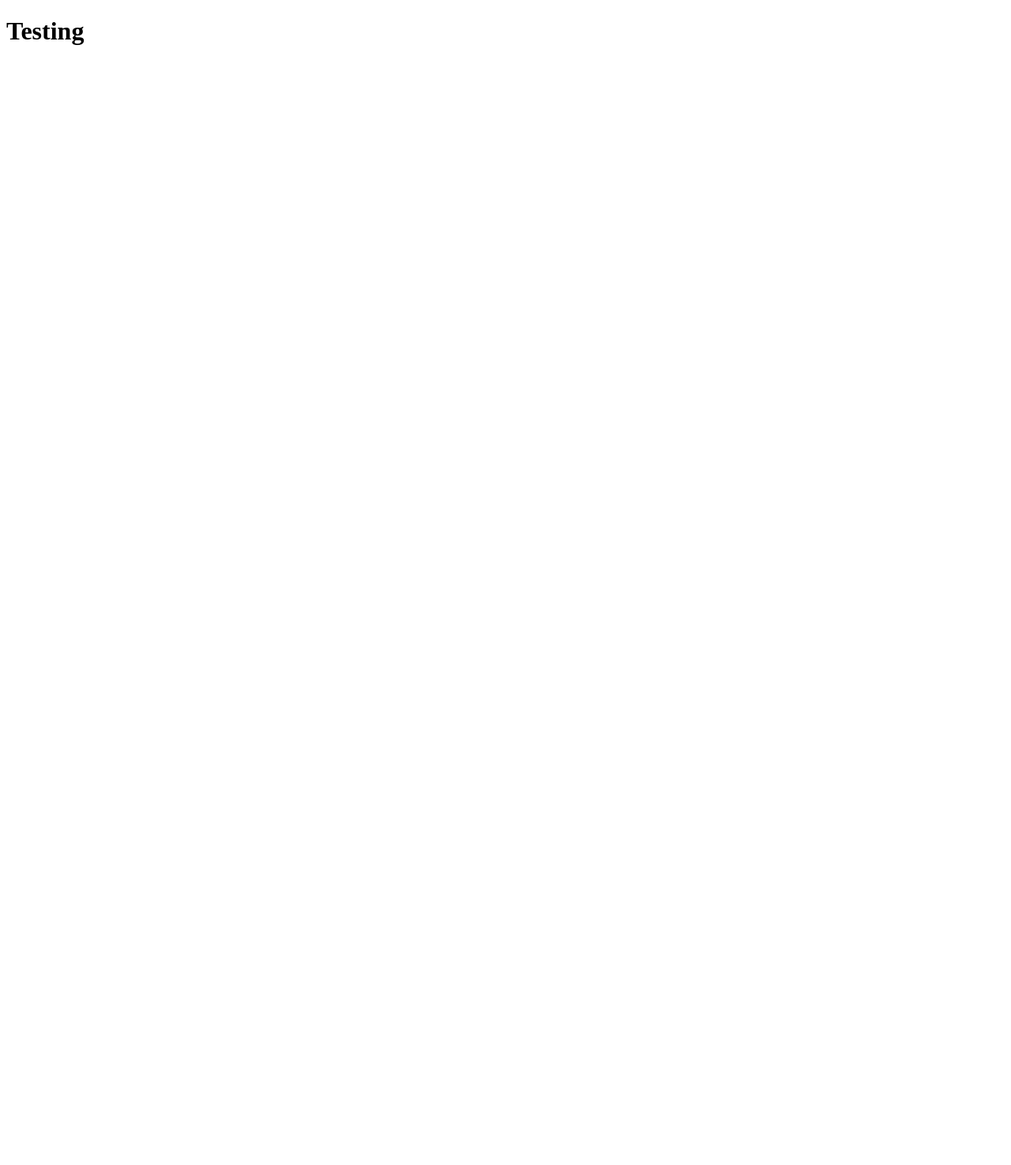
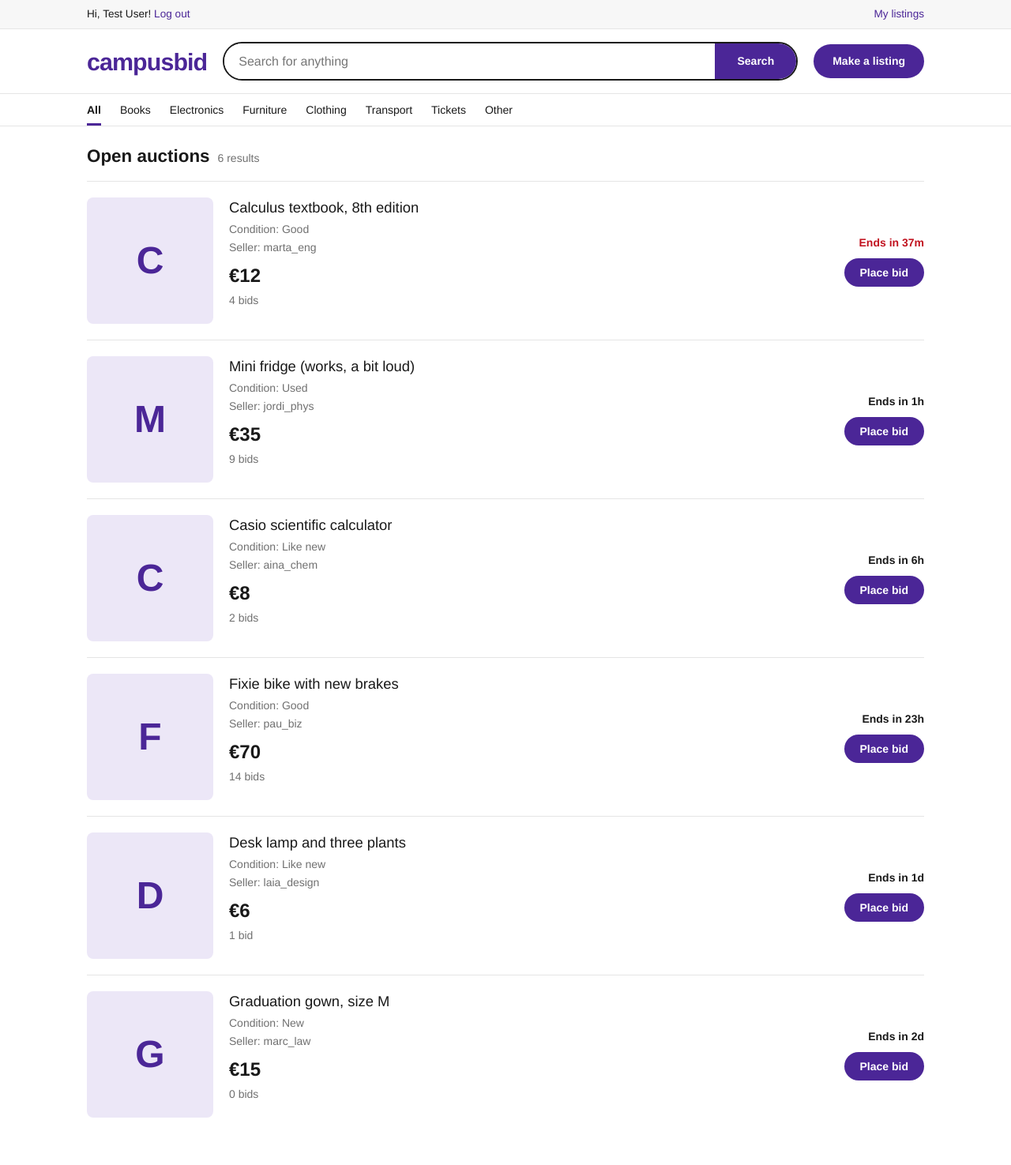
Before and after one commit to intimidating-horse/blog, a Laravel app: page / in a window 1280 px wide. Before the commit the page is almost empty. Shown: the whole page at 79% size. Before the commit the page ends 57 px from the top, so only its background shows below. Run offline with Laravel 12, Linux system fonts and the light colour scheme; a user stored in the database is signed in; data comes from the database, SQL or seed files in the repository.

Commit message:
feature 🐴  home page HTML + CSS (clanker coded)
it's not efficiency [insert em dash] it's innovation

```diff
--- /dev/null
+++ b/public/css/style.css
@@ -0,0 +1,110 @@
+/* public/css/style.css */
+:root {
+    --purple: #4b2697;
+    --purple-dark: #361a6e;
+    --ink: #191919;
+    --muted: #707070;
+    --line: #e5e5e5;
+    --grey: #f7f7f7;
+    --red: #c1121f;
+}
+
+* { box-sizing: border-box; margin: 0; }
+
+body {
+    font-family: "Helvetica Neue", Helvetica, Arial, sans-serif;
+    font-size: 14px;
+    line-height: 1.45;
+    color: var(--ink);
+    background: #fff;
+    padding-bottom: 40px;
+}
+
+a { color: inherit; text-decoration: none; }
+:focus-visible { outline: 2px solid var(--purple); outline-offset: 2px; }
+
+.wrap { max-width: 1100px; margin: 0 auto; padding: 0 20px; }
+
+/* Top strip */
+.topstrip { background: var(--grey); border-bottom: 1px solid var(--line); font-size: 0.85rem; }
+.topstrip .wrap { display: flex; align-items: center; justify-content: space-between; gap: 12px; min-height: 36px; }
+.topstrip a, .linkbtn { color: var(--purple); }
+.topstrip a:hover, .linkbtn:hover { text-decoration: underline; }
+.topstrip form { display: inline; }
+.linkbtn { padding: 0; border: 0; background: none; font: inherit; cursor: pointer; }
+
+/* Main bar */
+.mainbar .wrap { display: flex; align-items: center; gap: 20px; padding-top: 16px; padding-bottom: 16px; }
+.logo { font-size: 1.9rem; font-weight: 700; letter-spacing: -0.03em; color: var(--purple); }
+
+.search { display: flex; flex: 1; overflow: hidden; border: 2px solid var(--ink); border-radius: 999px; }
+.search input { flex: 1; min-width: 0; padding: 11px 18px; border: 0; font: inherit; font-size: 1rem; }
+.search input:focus { outline: none; }
+.search:focus-within { border-color: var(--purple); }
+.search button { padding: 0 28px; border: 0; background: var(--purple); color: #fff; font: inherit; font-weight: 600; cursor: pointer; }
+.search button:hover { background: var(--purple-dark); }
+
+.btn {
+    display: inline-block;
+    padding: 11px 24px;
+    border: 0;
+    border-radius: 999px;
+    background: var(--purple);
+    color: #fff;
+    font: inherit;
+    font-weight: 600;
+    white-space: nowrap;
+    cursor: pointer;
+}
+.btn:hover { background: var(--purple-dark); }
+.btn-sm { padding: 8px 20px; }
+
+/* Category row */
+.catnav { border-top: 1px solid var(--line); border-bottom: 1px solid var(--line); }
+.catnav .wrap { display: flex; gap: 24px; overflow-x: auto; white-space: nowrap; }
+.catnav a { padding: 10px 0 7px; border-bottom: 3px solid transparent; }
+.catnav a:hover, .catnav a.active { border-bottom-color: var(--purple); }
+.catnav a.active { font-weight: 700; }
+
+/* Results */
+.results-head { display: flex; align-items: baseline; gap: 10px; padding-top: 22px; padding-bottom: 14px; }
+.results-head h1 { font-size: 1.4rem; font-weight: 700; }
+.results-head span { color: var(--muted); }
+
+.item { display: flex; gap: 20px; padding: 20px 0; border-top: 1px solid var(--line); }
+
+.thumb {
+    display: grid;
+    flex: 0 0 160px;
+    height: 160px;
+    place-items: center;
+    overflow: hidden;
+    border-radius: 8px;
+    background: #ece7f7;
+    color: var(--purple);
+    font-size: 3rem;
+    font-weight: 700;
+}
+.thumb img { width: 100%; height: 100%; object-fit: cover; }
+
+.info { display: flex; flex: 1; flex-direction: column; gap: 3px; min-width: 0; }
+.title { font-size: 1.15rem; }
+.title:hover { color: var(--purple); text-decoration: underline; }
+.meta-line, .bids { color: var(--muted); }
+.price { margin-top: 6px; font-size: 1.5rem; font-weight: 700; }
+
+.side { display: flex; flex-direction: column; align-items: flex-end; justify-content: center; gap: 10px; min-width: 150px; }
+.time { font-weight: 600; }
+.time.soon { color: var(--red); }
+
+.empty { padding: 48px 20px; border: 1px dashed var(--line); border-radius: 8px; text-align: center; }
+.empty p { margin-bottom: 16px; color: var(--muted); }
+
+@media (max-width: 640px) {
+    .mainbar .wrap { flex-wrap: wrap; gap: 12px; }
+    .search { order: 3; flex-basis: 100%; }
+    .btn-main { margin-left: auto; }
+    .item { flex-wrap: wrap; gap: 14px; }
+    .thumb { flex-basis: 110px; height: 110px; font-size: 2.2rem; }
+    .side { flex-direction: row; align-items: center; justify-content: space-between; width: 100%; }
+}
--- a/resources/views/home.blade.php
+++ b/resources/views/home.blade.php
@@ -1,10 +1,115 @@
-<!DOCTYPE html>
+{{--
+    resources/views/home.blade.php
+    CSS goes in public/css/style.css
+
+    Route: Route::get('/', fn () => view('home'));
+
+    Sample listings are used until your controller passes a $listings collection.
+    Each listing needs: id, title, seller (username), condition, bid, bids, ends_at (Carbon date), and optionally image.
+--}}
+@php
+    $listings = $listings ?? collect([
+        ['id' => 1, 'title' => 'Calculus textbook, 8th edition', 'seller' => 'marta_eng', 'condition' => 'Good', 'bid' => 12, 'bids' => 4, 'ends_at' => now()->addMinutes(38)],
+        ['id' => 2, 'title' => 'Mini fridge (works, a bit loud)', 'seller' => 'jordi_phys', 'condition' => 'Used', 'bid' => 35, 'bids' => 9, 'ends_at' => now()->addMinutes(95)],
+        ['id' => 3, 'title' => 'Casio scientific calculator', 'seller' => 'aina_chem', 'condition' => 'Like new', 'bid' => 8, 'bids' => 2, 'ends_at' => now()->addHours(7)],
+        ['id' => 4, 'title' => 'Fixie bike with new brakes', 'seller' => 'pau_biz', 'condition' => 'Good', 'bid' => 70, 'bids' => 14, 'ends_at' => now()->addDay()],
+        ['id' => 5, 'title' => 'Desk lamp and three plants', 'seller' => 'laia_design', 'condition' => 'Like new', 'bid' => 6, 'bids' => 1, 'ends_at' => now()->addDays(2)],
+        ['id' => 6, 'title' => 'Graduation gown, size M', 'seller' => 'marc_law', 'condition' => 'New', 'bid' => 15, 'bids' => 0, 'ends_at' => now()->addDays(3)],
+    ])->map(fn ($l) => (object) $l);
+    $categories = ['Books', 'Electronics', 'Furniture', 'Clothing', 'Transport', 'Tickets', 'Other'];
+@endphp
+    <!DOCTYPE html>
 <html lang="en">
 <head>
-    <meta charset="UTF-8">
-    <title>Test</title>
+    <meta charset="utf-8">
+    <meta name="viewport" content="width=device-width, initial-scale=1">
+    <meta name="csrf-token" content="{{ csrf_token() }}">
+    <title>{{ config('app.name', 'campusbid') }} | Student auctions</title>
+    <link rel="stylesheet" href="{{ asset('css/style.css') }}">
 </head>
 <body>
-<h1>Testing</h1>
+
+<div class="topstrip">
+    <div class="wrap">
+        <div>
+            @guest
+                Hi! <a href="{{ url('/login') }}">Log in</a> or <a href="{{ url('/register') }}">register</a>
+            @endguest
+            @auth
+                Hi, {{ auth()->user()->name }}!
+                <form method="POST" action="{{ url('/logout') }}">
+                    @csrf
+                    <button class="linkbtn">Log out</button>
+                </form>
+            @endauth
+        </div>
+        <div>
+            @auth
+                <a href="{{ url('/my-listings') }}">My listings</a>
+            @endauth
+        </div>
+    </div>
+</div>
+
+<header class="mainbar">
+    <div class="wrap">
+        <a href="{{ url('/') }}" class="logo">campusbid</a>
+        <form class="search" action="{{ url('/') }}" method="GET" role="search">
+            <input type="search" name="q" value="{{ request('q') }}" placeholder="Search for anything" aria-label="Search listings">
+            <button type="submit">Search</button>
+        </form>
+        <a href="{{ url('/listings/create') }}" class="btn btn-main">Make a listing</a>
+    </div>
+</header>
+
+<nav class="catnav" aria-label="Categories">
+    <div class="wrap">
+        <a href="{{ url('/') }}" class="active">All</a>
+        @foreach ($categories as $cat)
+            <a href="{{ url('/?category=' . urlencode($cat)) }}">{{ $cat }}</a>
+        @endforeach
+    </div>
+</nav>
+
+<main class="wrap">
+    <div class="results-head">
+        <h1>Open auctions</h1>
+        <span>{{ $listings->count() }} {{ Str::plural('result', $listings->count()) }}</span>
+    </div>
+
+    <div class="list">
+        @forelse ($listings as $l)
+            <article class="item">
+                <a href="{{ url('/listings/' . $l->id) }}" class="thumb">
+                    @if (!empty($l->image))
+                        <img src="{{ asset('storage/' . $l->image) }}" alt="{{ $l->title }}">
+                    @else
+                        {{ Str::upper(Str::substr($l->title, 0, 1)) }}
+                    @endif
+                </a>
+                <div class="info">
+                    <a href="{{ url('/listings/' . $l->id) }}" class="title">{{ $l->title }}</a>
+                    <span class="meta-line">Condition: {{ $l->condition }}</span>
+                    <span class="meta-line">Seller: {{ $l->seller }}</span>
+                    <span class="price">&euro;{{ $l->bid }}</span>
+                    <span class="bids">{{ $l->bids }} {{ Str::plural('bid', $l->bids) }}</span>
+                </div>
+                <div class="side">
+                    <span class="time {{ $l->ends_at->isBefore(now()->addHour()) ? 'soon' : '' }}">
+                        {{ $l->ends_at->isPast() ? 'Ended' : 'Ends in ' . $l->ends_at->diffForHumans(now(), true, true) }}
+                    </span>
+                    <a href="{{ url('/listings/' . $l->id) }}" class="btn btn-sm">Place bid</a>
+                </div>
+            </article>
+        @empty
+            <div class="empty">
+                <p>No open auctions yet. Be the first to list something.</p>
+                <a href="{{ url('/listings/create') }}" class="btn">Make a listing</a>
+            </div>
+        @endforelse
+    </div>
+</main>
+
+
 </body>
 </html>
```
